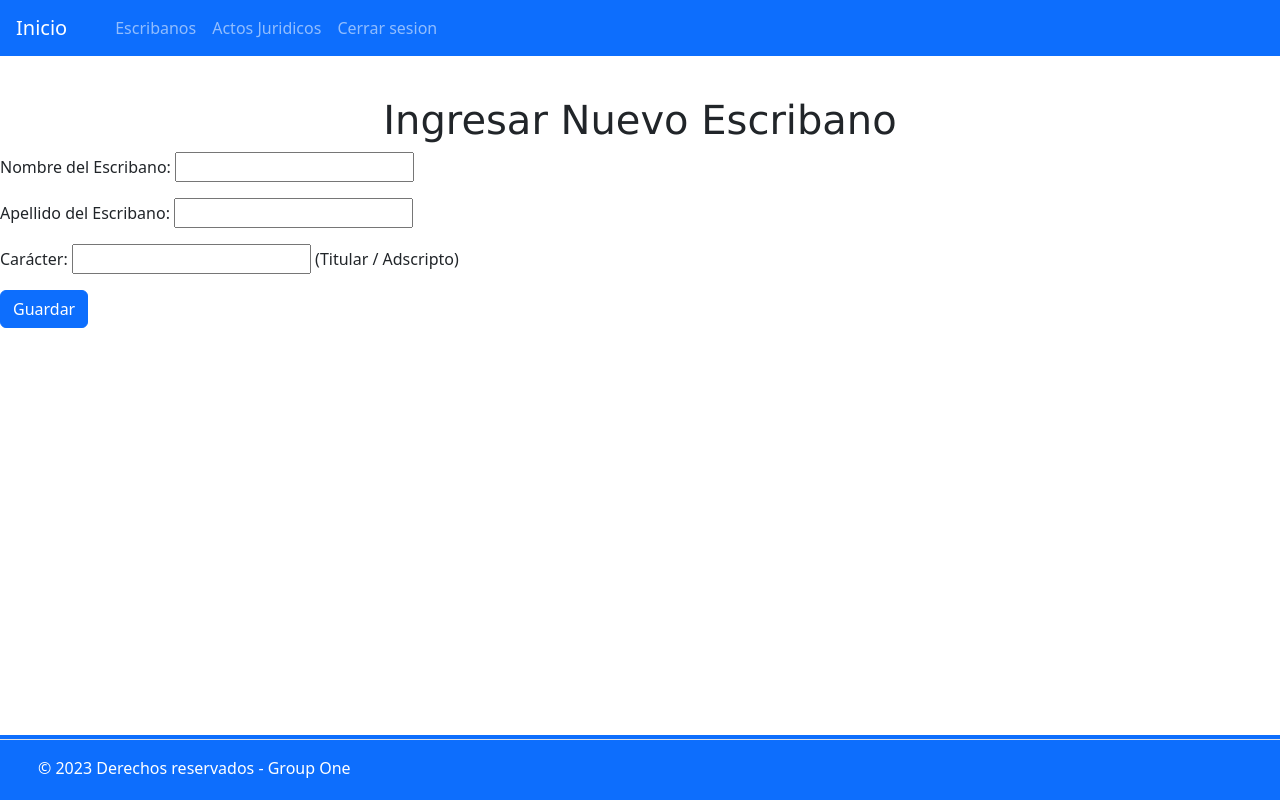
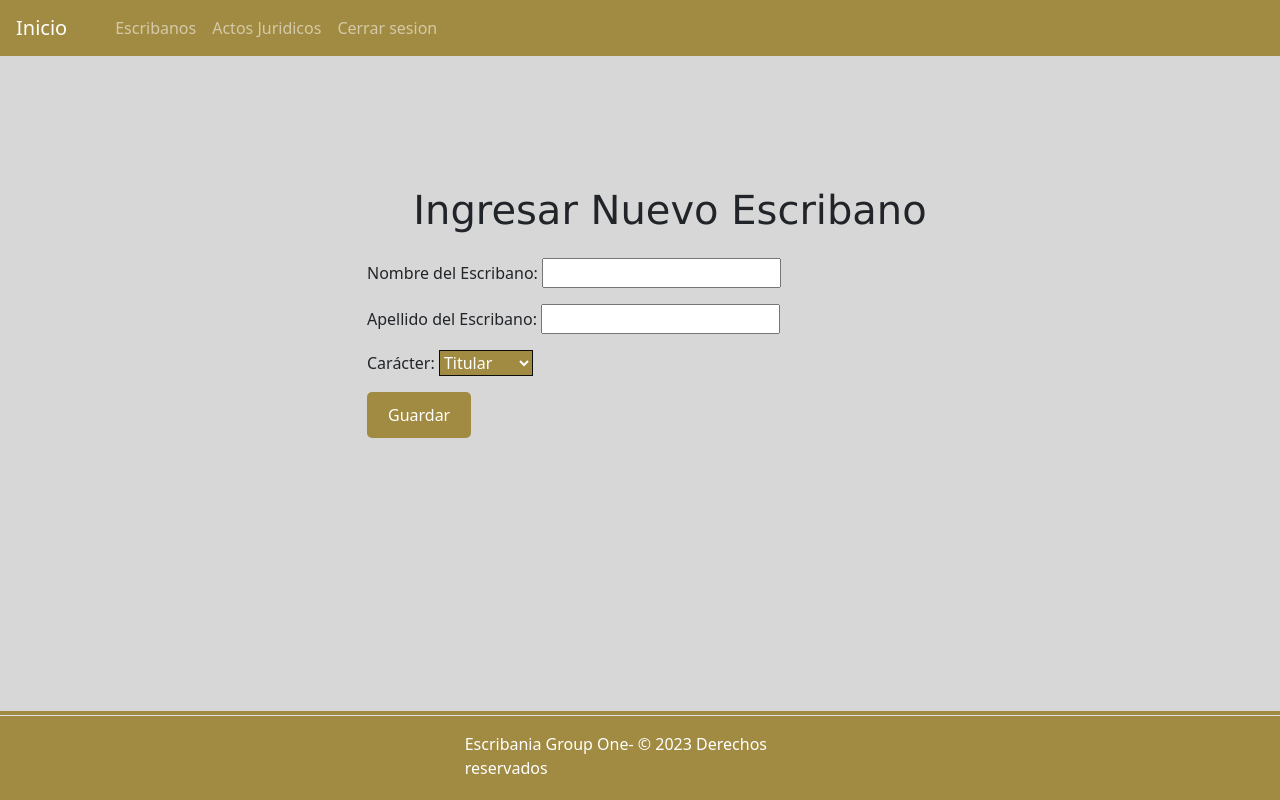
Before and after one commit to adrimdip/Grupo1, a Django app: page /app/crear_escribano/ in a window 1280 px wide. Run offline with Django 4.2, Linux system fonts and the light colour scheme; some libraries are stand-ins or nearby versions.

Commit message:
first commit

```diff
--- a/escribania/forms.py
+++ b/escribania/forms.py
@@ -9,16 +9,18 @@ from django.core.exceptions import ValidationError
 #         fields = ['escribano']
 
 
+from django import forms
+
+from django import forms
+
 class EscribanoForm(forms.Form):
     nombre = forms.CharField(label="Nombre del Escribano", required=True)
     apellido = forms.CharField(label="Apellido del Escribano", required=True)
-    caracter = forms.CharField(label="Carácter", help_text="(Titular / Adscripto)", required=True)
-
-    def clean_caracter(self):
-        if self.cleaned_data["caracter"] != "Titular" and self.cleaned_data["caracter"] != "Adscripto":
-            raise ValidationError("El carácter debe ser Titular o Adscripto")
-
-        return self.cleaned_data["caracter"]
+    caracter = forms.ChoiceField(
+        label="Carácter",
+        choices=(("Titular", "Titular"), ("Adscripto", "Adscripto")),
+        widget=forms.Select(attrs={'class': 'custom-dropdown'}),
+    )
 
 
 class ActoJuridicoForm(forms.ModelForm):
--- a/escribania/urls.py
+++ b/escribania/urls.py
@@ -1,5 +1,7 @@
 from django.urls import path
 from . import views
+from .views import EliminarActoJuridico
+
 
 
 urlpatterns=[
@@ -13,4 +15,5 @@ urlpatterns=[
     path('crear_acto_juridico/', views.crear_acto_juridico, name='crear_acto_juridico'),
     path('listar_actos_juridicos/', views.listar_actos_juridicos, name='listar_actos_juridicos'),
     path('actualizar_acto_juridico/<int:pk>/', views.actualizar_acto_juridico, name='actualizar_acto_juridico'),
+    path('eliminar_acto_juridico/<int:pk>/', EliminarActoJuridico.as_view(), name='eliminar_acto_juridico'),
 ]
--- a/escribania/views.py
+++ b/escribania/views.py
@@ -71,3 +71,12 @@ def actualizar_acto_juridico(request, pk):
     else:
         form = ActoJuridicoForm(instance=acto_juridico)
     return render(request, 'crear_acto_juridico.html', {'form': form, 'acto_juridico': acto_juridico})
+
+from django.views.generic.edit import DeleteView
+from django.urls import reverse_lazy
+from .models import ActoJuridico
+
+class EliminarActoJuridico(DeleteView):
+    model = ActoJuridico
+    template_name = 'eliminar_acto_juridico.html'
+    success_url = reverse_lazy('listar_actos_juridicos')
--- a/static/css/application.css
+++ b/static/css/application.css
@@ -3,7 +3,7 @@
 body {
   height: 100%;
   width: 100%;
-  background: #ffffff;
+  background: #d8d7d7;
   min-height: 100vh;
   min-height: -webkit-fill-available;
   min-width: 100vh;
@@ -36,6 +36,11 @@ h1, h2 {
   font-family: Verdana, Geneva, Tahoma, sans-serif;
 }
 
+header {
+  margin-top: 40px;
+  margin-left: 40px;
+}
+
 /* Animación encabezado */
 h1, h2 {
   text-align: center;
@@ -56,6 +61,28 @@ h1, h2 {
   margin-top: 15px;
   animation: scaleIn 0.5s ease-in-out; /* Agregar animación scaleIn de 1 segundo */
 }
+
+
+/* Estilo para el encabezado "ESCRIBANIA GROUP ONE" */
+header h1 {
+  margin-left: 20px;
+}
+
+/* Estilo para la sección "Sistema de Administración y Consultas de Escrituras" */
+section {
+  margin-left: 20px;
+}
+
+/* Estilo para el párrafo "Funciones disponibles" */
+section p {
+  margin-left: 25px;
+}
+
+/* Estilo para la lista no ordenada */
+section ul {
+  margin-left: 25px;
+}
+
 
 @keyframes fadeInUp {
   0% {
@@ -89,16 +116,24 @@ h1, h2 {
 }
 
 
-.boton-actualizar {
-  background-color: #3498db; /* Color de fondo normal */
-  color: #ffffff; /* Color de texto */
-  padding: 10px 20px; /* Ajusta el padding según tus necesidades */
-  border: none;
-  cursor: pointer;
-  transition: background-color 0.3s; /* Agrega una transición suave de color de fondo */
+/* botón desplegable  */
+.custom-dropdown {
+  background-color: #a18a41;
+  color: #ffffff;
+  border: 1px solid #0e0d0d;
+
 }
 
 
 .btn-round {
+  background-color: #a18a41 !important; /* !important para prioridad */
+  color: #ffffff;
+  padding: 10px 20px;
   border-radius: 5px;
+  cursor: pointer;
+  transition: background-color 0.3s;
 }
+
+.btn-round:hover {
+  background-color: #a18a41 !important; /* !important para prioridad */
+}
--- a/templates/base.html
+++ b/templates/base.html
@@ -11,11 +11,11 @@
   {% bootstrap_css %}
   {% bootstrap_javascript %}
   <link rel="stylesheet" type="text/css" href="{% static 'css/application.css' %}" />
-
+  <link rel="icon" href="{% static 'imagen/pluma.png' %}" type="image/png">
 </head>
 <body>
 
-  <nav class="navbar navbar-expand bg-primary fixed-top" data-bs-theme="dark">
+  <nav class="navbar navbar-expand fixed-top" data-bs-theme="dark" style="background-color: #a18a41;">
     <a class='navbar-brand px-3' up-follow href='/'>Inicio</a>
     <div class="navbar-nav px-2">
       <a class='nav-item nav-link' href="{% url 'crear_escribano' %}">Escribanos</a>
@@ -38,18 +38,16 @@
     {% endblock %}
   </main>
 
-  <div class="footer mt-auto bg-primary text-white fixed-bottom">
-    <footer class="d-flex flex-wrap justify-content-between align-items-center py-3 my-1 border-top">
+  <div class="footer mt-auto" style="background-color: #a18a41; color: white; position: fixed; bottom: 0; width: 100%;">
+    <footer class="d-flex flex-wrap justify-content-center align-items-center py-3 my-1 border-top">
       <div class="col-md-4 d-flex align-items-center">
         <a href="/" class="mb-3 me-2 mb-md-0 text-muted text-decoration-none lh-1">
           <svg class="bi" width="30" height="24"><use xlink:href="#bootstrap"/></svg>
         </a>
-        <span class="mb-3 mb-md-0">&copy; 2023 Derechos reservados - Group One</span>
+        <span class="mb-3 mb-md-0">Escribania Group One- &copy; 2023 Derechos reservados</span>
       </div>
     </footer>
   </div>
 
-  <script src="{% static 'js/application.js' %}"></script>
-
 </body>
 </html>
--- a/templates/crear_escribano.html
+++ b/templates/crear_escribano.html
@@ -3,20 +3,40 @@
 {% block title %} Alta de Escribano {% endblock %}
 
 {% block content %}
-
-  <header>
+  <div class="container" style="margin-top: 90px;">
+    <header class="my-4 text-center">
       <h1>Ingresar Nuevo Escribano</h1>
     </header>
 
+    <div class="row justify-content-center">
+      <div class="col-md-6">
         <form method="post" action="{% url 'crear_escribano' %}">
           {% csrf_token %}
+
           {% if form.errors %}
             <div class="alert alert-danger">
               <strong>Error:</strong> Por favor, corrige los errores.
             </div>
           {% endif %}
-    {{ form.as_p }}
-    <button type="submit" class="btn btn-primary">Guardar</button>
+
+          <div class="mb-3 form-group">
+            {{ form.nombre.label_tag }}
+            {{ form.nombre }}
+          </div>
+
+          <div class="mb-3 form-group">
+            {{ form.apellido.label_tag }}
+            {{ form.apellido }}
+          </div>
+
+          <div class="mb-3 form-group">
+            {{ form.caracter.label_tag }}
+            {{ form.caracter }}
+          </div>
+
+          <button type="submit" class="btn btn-round" style="background-color: #a18a41; color: #ffffff;">Guardar</button>
         </form>
-
+      </div>
+    </div>
+  </div>
 {% endblock %}
--- a/templates/index.html
+++ b/templates/index.html
@@ -3,17 +3,18 @@
 {% block title %} Inicio {% endblock %}
 
 {% block content %}
+  {% load static %}
 
   <header>
     <h1>ESCRIBANIA GROUP ONE</h1>
   </header>
   <section>
-    <h2>Sistema de gestión interno</h2>
+    <h2>Sistema de Administración y Consultas de Escrituras</h2>
+    <img src="{% static 'imagen/escribania1.jpg' %}" alt="imagen de escribania1" style="width: 100%; max-height: 350px;">
     <p>Funciones disponibles</p>
     <ul>
       <li><a href="#">Ingresar Escrituras</a></li>
       <li><a href="#">Consultar Escrituras</a></li>
     </ul>
   </section>
-
 {% endblock %}
```
Also changed, not shown: escribania/models.py (+9 -13 lines), templates/crear_acto_juridico.html (+8 -6 lines), templates/eliminar_acto_juridico.html (added, +16 -0 lines), templates/escribania/eliminar_acto_juridico.html (added, +18 -0 lines), templates/listar_actos_juridicos.html (+9 -6 lines), static/imagen/escribania.jpg (added), static/imagen/escribania1.jpg (added), static/imagen/escribania2.jpg (added), static/imagen/images.png (added), static/imagen/pluma.png (added), 1 other file. Lines whose indentation alone changed are shown as unchanged.
